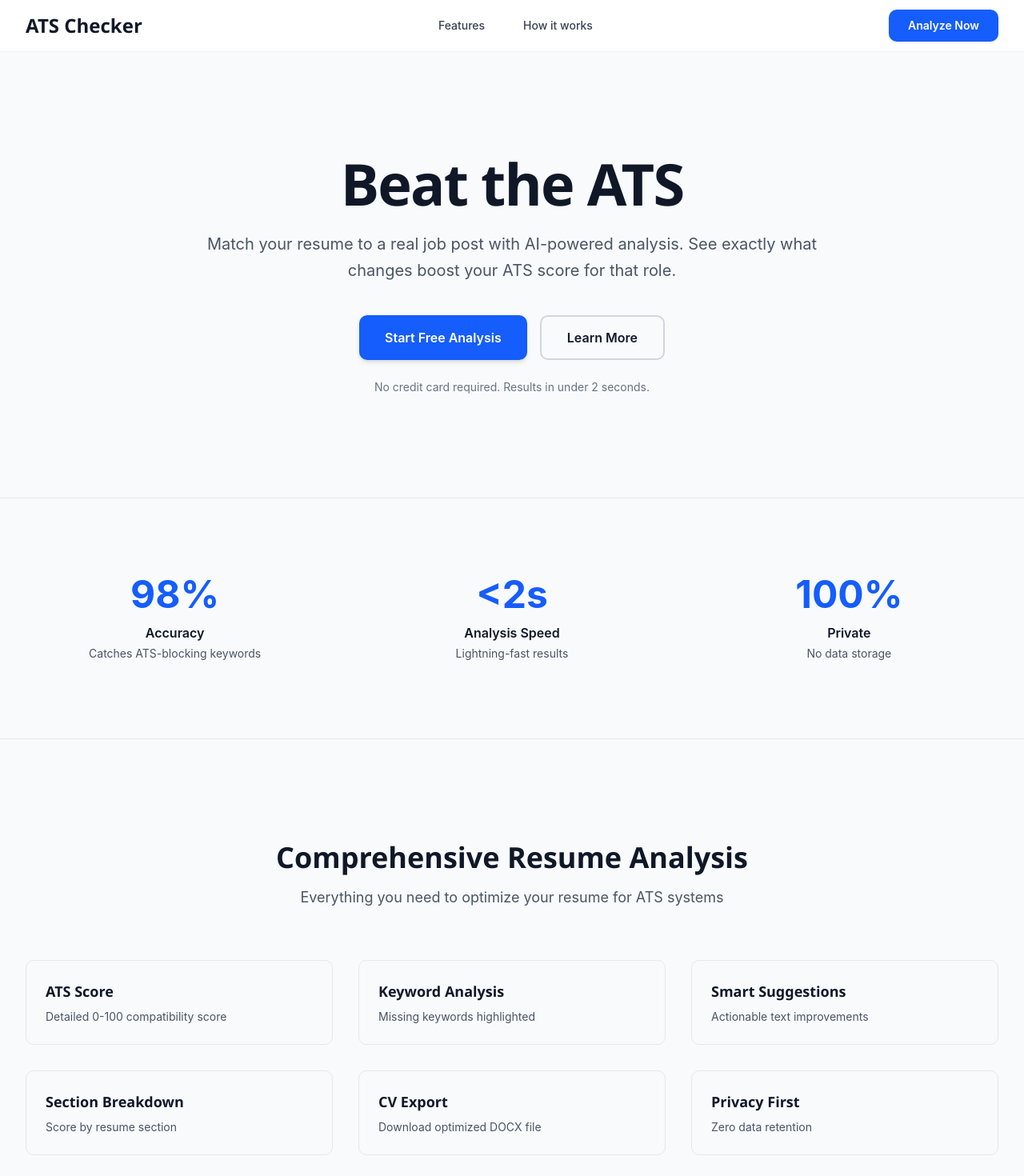
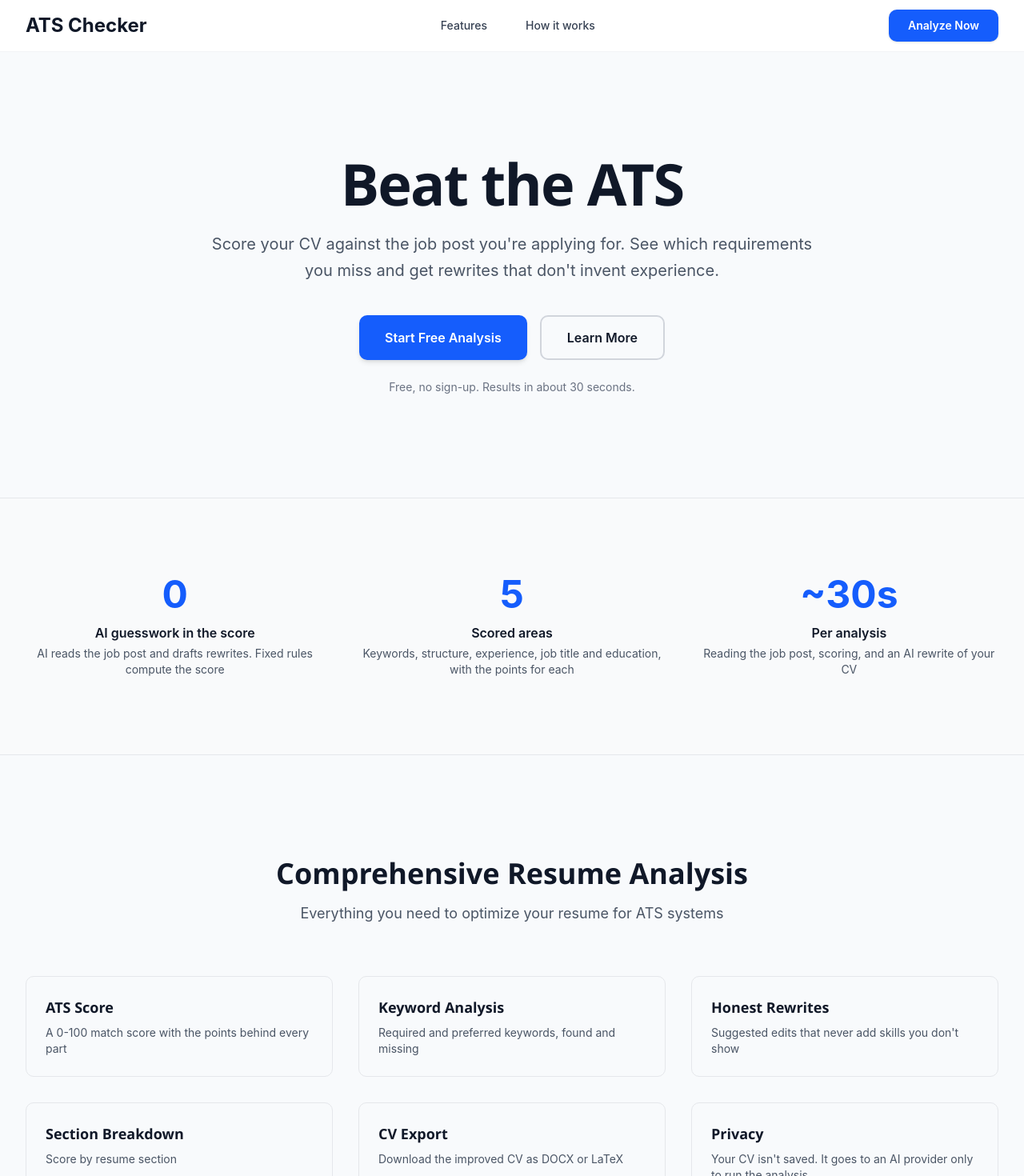
Before and after one commit to ezyasin/ats-checker, a Next.js app: page / in a window 1280 px wide. Shown: the top 1470 px of the page at 80% size. Built offline with nearby package versions, Linux system fonts and the light colour scheme.

Commit message:
fix: replace unverifiable claims on the home page
Drop the made-up 98% accuracy, <2s speed and 'thousands of users'
claims, list the export formats that exist, and say plainly that the CV
is sent to an AI provider instead of 'never stored'.

```diff
--- a/app/analyze/page.tsx
+++ b/app/analyze/page.tsx
@@ -293,7 +293,7 @@ export default function AnalyzePage() {
 
             <p className="flex items-center justify-center gap-2 text-center text-sm text-slate-500">
               <ShieldCheck className="h-4 w-4 flex-shrink-0 text-emerald-600" aria-hidden="true" />
-              Your CV and job post are processed in memory and never stored.
+              We don&apos;t save your CV. It&apos;s sent to the AI provider only to run the analysis.
             </p>
           </div>
         )}
--- a/app/page.tsx
+++ b/app/page.tsx
@@ -6,11 +6,11 @@ export default function HomePage() {
   const router = useRouter();
 
   return (
-    <main className="min-h-screen bg-[--bg-primary] text-[--text-primary]">
+    <main className="flex-1 bg-background text-foreground">
       {/* Navigation Header */}
       <header className="sticky top-0 z-50 bg-white border-b border-gray-100">
         <nav className="mx-auto max-w-7xl px-4 sm:px-6 lg:px-8 h-16 flex items-center justify-between">
-          <h1 className="text-2xl font-bold text-gray-900">ATS Checker</h1>
+          <span className="text-2xl font-bold text-gray-900">ATS Checker</span>
           <div className="hidden sm:flex items-center gap-12">
             <a href="#features" className="text-sm font-medium text-gray-700 hover:text-gray-900 transition-colors">
               Features
@@ -31,12 +31,12 @@ export default function HomePage() {
       {/* Hero Section */}
       <section className="mx-auto max-w-7xl px-4 sm:px-6 lg:px-8 py-24 sm:py-32">
         <div className="max-w-3xl mx-auto text-center">
-          <h2 className="text-5xl sm:text-6xl lg:text-7xl font-bold tracking-tight text-gray-900 mb-6">
+          <h1 className="text-5xl sm:text-6xl lg:text-7xl font-bold tracking-tight text-gray-900 mb-6">
             Beat the ATS
-          </h2>
+          </h1>
           <p className="text-lg sm:text-xl text-gray-600 leading-relaxed mb-10">
-            Match your resume to a real job post with AI-powered analysis.
-            See exactly what changes boost your ATS score for that role.
+            Score your CV against the job post you&apos;re applying for. See which
+            requirements you miss and get rewrites that don&apos;t invent experience.
           </p>
           <div className="flex flex-col sm:flex-row gap-4 justify-center">
             <button
@@ -53,7 +53,7 @@ export default function HomePage() {
             </button>
           </div>
           <p className="text-sm text-gray-500 mt-6">
-            No credit card required. Results in under 2 seconds.
+            Free, no sign-up. Results in about 30 seconds.
           </p>
         </div>
       </section>
@@ -63,19 +63,19 @@ export default function HomePage() {
         <div className="mx-auto max-w-7xl px-4 sm:px-6 lg:px-8">
           <div className="grid grid-cols-1 sm:grid-cols-3 gap-12">
             <div className="text-center">
-              <div className="text-5xl font-bold text-blue-600 mb-3">98%</div>
-              <p className="text-base font-semibold text-gray-900 mb-1">Accuracy</p>
-              <p className="text-sm text-gray-600">Catches ATS-blocking keywords</p>
+              <div className="text-5xl font-bold text-blue-600 mb-3">0</div>
+              <p className="text-base font-semibold text-gray-900 mb-1">AI guesswork in the score</p>
+              <p className="text-sm text-gray-600">AI reads the job post and drafts rewrites. Fixed rules compute the score</p>
             </div>
             <div className="text-center">
-              <div className="text-5xl font-bold text-blue-600 mb-3">&lt;2s</div>
-              <p className="text-base font-semibold text-gray-900 mb-1">Analysis Speed</p>
-              <p className="text-sm text-gray-600">Lightning-fast results</p>
+              <div className="text-5xl font-bold text-blue-600 mb-3">5</div>
+              <p className="text-base font-semibold text-gray-900 mb-1">Scored areas</p>
+              <p className="text-sm text-gray-600">Keywords, structure, experience, job title and education, with the points for each</p>
             </div>
             <div className="text-center">
-              <div className="text-5xl font-bold text-blue-600 mb-3">100%</div>
-              <p className="text-base font-semibold text-gray-900 mb-1">Private</p>
-              <p className="text-sm text-gray-600">No data storage</p>
+              <div className="text-5xl font-bold text-blue-600 mb-3">~30s</div>
+              <p className="text-base font-semibold text-gray-900 mb-1">Per analysis</p>
+              <p className="text-sm text-gray-600">Reading the job post, scoring, and an AI rewrite of your CV</p>
             </div>
           </div>
         </div>
@@ -94,12 +94,12 @@ export default function HomePage() {
 
         <div className="grid sm:grid-cols-2 lg:grid-cols-3 gap-8">
           {[
-            { title: 'ATS Score', desc: 'Detailed 0-100 compatibility score' },
-            { title: 'Keyword Analysis', desc: 'Missing keywords highlighted' },
-            { title: 'Smart Suggestions', desc: 'Actionable text improvements' },
+            { title: 'ATS Score', desc: 'A 0-100 match score with the points behind every part' },
+            { title: 'Keyword Analysis', desc: 'Required and preferred keywords, found and missing' },
+            { title: 'Honest Rewrites', desc: 'Suggested edits that never add skills you don\'t show' },
             { title: 'Section Breakdown', desc: 'Score by resume section' },
-            { title: 'CV Export', desc: 'Download optimized DOCX file' },
-            { title: 'Privacy First', desc: 'Zero data retention' }
+            { title: 'CV Export', desc: 'Download the improved CV as DOCX or LaTeX' },
+            { title: 'Privacy', desc: 'Your CV isn\'t saved. It goes to an AI provider only to run the analysis' }
           ].map((feature) => (
             <div
               key={feature.title}
@@ -128,7 +128,7 @@ export default function HomePage() {
             {[
               { num: '1', title: 'Upload CV', desc: 'Share your resume' },
               { num: '2', title: 'Paste Job Post', desc: 'Add the target job description' },
-              { num: '3', title: 'Get Score', desc: 'Instant ATS analysis' }
+              { num: '3', title: 'Get Score', desc: 'Your score, gaps and rewrites in about 30 seconds' }
             ].map((step) => (
               <div key={step.num} className="text-center">
                 <div className="inline-flex items-center justify-center w-14 h-14 rounded-full bg-blue-600 text-white font-bold text-lg mb-4">
@@ -148,7 +148,7 @@ export default function HomePage() {
           Ready for a better resume?
         </h3>
         <p className="text-lg text-gray-600 mb-10 max-w-2xl mx-auto">
-          Join thousands using ATS Checker to improve their applications
+          Check your CV against the job you want before you apply
         </p>
         <button
           onClick={() => router.push('/analyze')}
--- a/components/Footer.tsx
+++ b/components/Footer.tsx
@@ -22,7 +22,7 @@ export function Footer() {
             <span className="text-sm font-semibold">ATS Checker</span>
           </div>
           <p className="text-xs text-muted-foreground">
-            Your CV is analyzed in real-time and never stored. Powered by AI.
+            Your CV isn&apos;t saved. It&apos;s sent to an AI provider only to run the analysis.
           </p>
         </div>
       </div>
```
